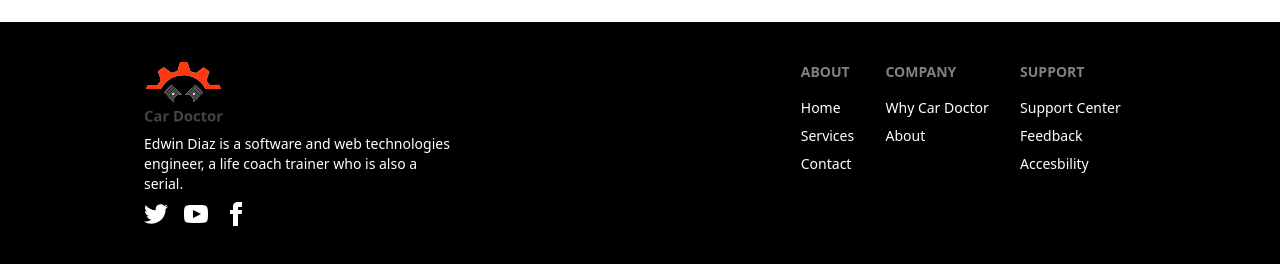
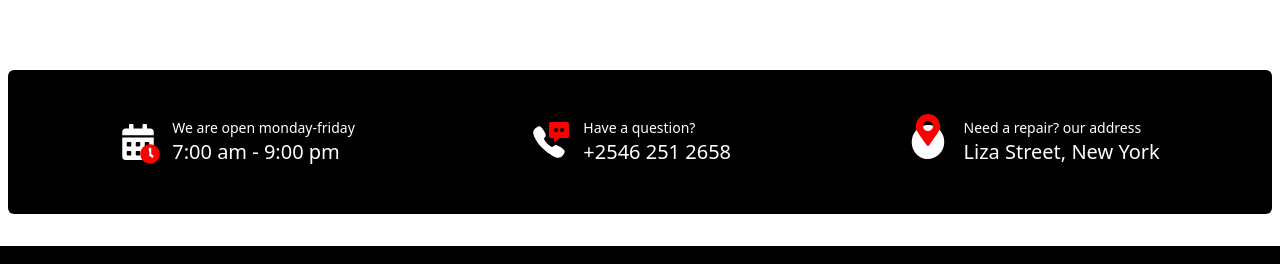
Before and after one commit to rakibaakter/car-genius, a React (Vite) app in the folder car-genius-client/: page / in a window 1280 px wide. Shown: the part 1780-2044 px from the top of the page. Built offline with nearby package versions, Linux system fonts and the light colour scheme; no server answers.

Commit message:
contact section added

```diff
--- a/car-genius-client/src/Pages/Home/About/About.jsx
+++ b/car-genius-client/src/Pages/Home/About/About.jsx
@@ -10,7 +10,7 @@ const About = () => {
       <div className="hero-content justify-between flex-col-reverse lg:flex-row">
         <div className="lg:w-1/2 rounded-lg shadow-2xl relative">
           <img src={aboutPerson} className="w-full h-full rounded-lg" />
-          <div className="absolute top-2/3 lg:top-1/2 right-0 lg:-right-24 w-1/2 lg:w-2/3 border-white border-8">
+          <div className="absolute top-2/3 lg:top-1/2 right-0 lg:-right-24 w-1/2 lg:w-2/3 border-white border-8 rounded-md">
             <img src={parts} alt="" />
           </div>
         </div>
--- /dev/null
+++ b/car-genius-client/src/Pages/Home/Contact/ContactUs.jsx
@@ -0,0 +1,64 @@
+import { FaCalendarAlt, FaClock, FaMapMarkerAlt } from "react-icons/fa";
+import { IoCall } from "react-icons/io5";
+import { BiSolidCircle, BiSolidMessageDots } from "react-icons/bi";
+
+const ContactUs = () => {
+  return (
+    <div className="bg-black py-12 rounded-md text-white md:flex   px-6 space-y-4 md:space-y-0 justify-around ">
+      {/* time */}
+      <div className="flex  gap-4 items-center">
+        <div className="relative">
+          <FaCalendarAlt size={36} />
+          <FaClock
+            color="red"
+            size={20}
+            className="absolute -bottom-1 -right-1"
+          />
+        </div>
+        <div>
+          <p className="text-sm">We are open monday-friday</p>
+          <h3 className="font-medium lg:text-xl">7:00 am - 9:00 pm</h3>
+        </div>
+      </div>
+      {/* Have a question? */}
+      <div className="flex gap-4 items-center">
+        <div className="relative">
+          <IoCall size={36} />
+          <BiSolidMessageDots
+            color="red"
+            size={24}
+            className="absolute -top-1 -right-1"
+          />
+        </div>
+        <div>
+          <p className="text-sm">Have a question?</p>
+          <a
+            href="https://wa.me/25462512658"
+            className="font-medium lg:text-xl"
+            target="_blank"
+            rel="noopener noreferrer"
+          >
+            +2546 251 2658
+          </a>
+        </div>
+      </div>
+      {/* Need a repair? our address */}
+      <div className="flex gap-4 items-center">
+        <div className="relative ">
+          <BiSolidCircle size={40} className="-skew-x-12 skew-y-12" />
+          <FaMapMarkerAlt
+            size={32}
+            color="red"
+            className="absolute bottom-4  right-1"
+          />
+        </div>
+        <div>
+          <p className="text-sm">Need a repair? our address</p>
+          <h3 className="font-medium lg:text-xl">Liza Street, New York</h3>
+        </div>
+      </div>
+    </div>
+  );
+};
+
+export default ContactUs;
--- a/car-genius-client/src/Pages/Home/Home.jsx
+++ b/car-genius-client/src/Pages/Home/Home.jsx
@@ -1,5 +1,6 @@
 import About from "./About/About";
 import Banner from "./Banner/Banner";
+import ContactUs from "./Contact/ContactUs";
 import ServiceContainer from "./Services/ServiceContainer";
 
 const Home = () => {
@@ -8,6 +9,7 @@ const Home = () => {
       <Banner />
       <About />
       <ServiceContainer />
+      <ContactUs />
     </div>
   );
 };
```
Also changed, not shown: car-genius-client/src/providers/Router.jsx (+9 -8 lines).
